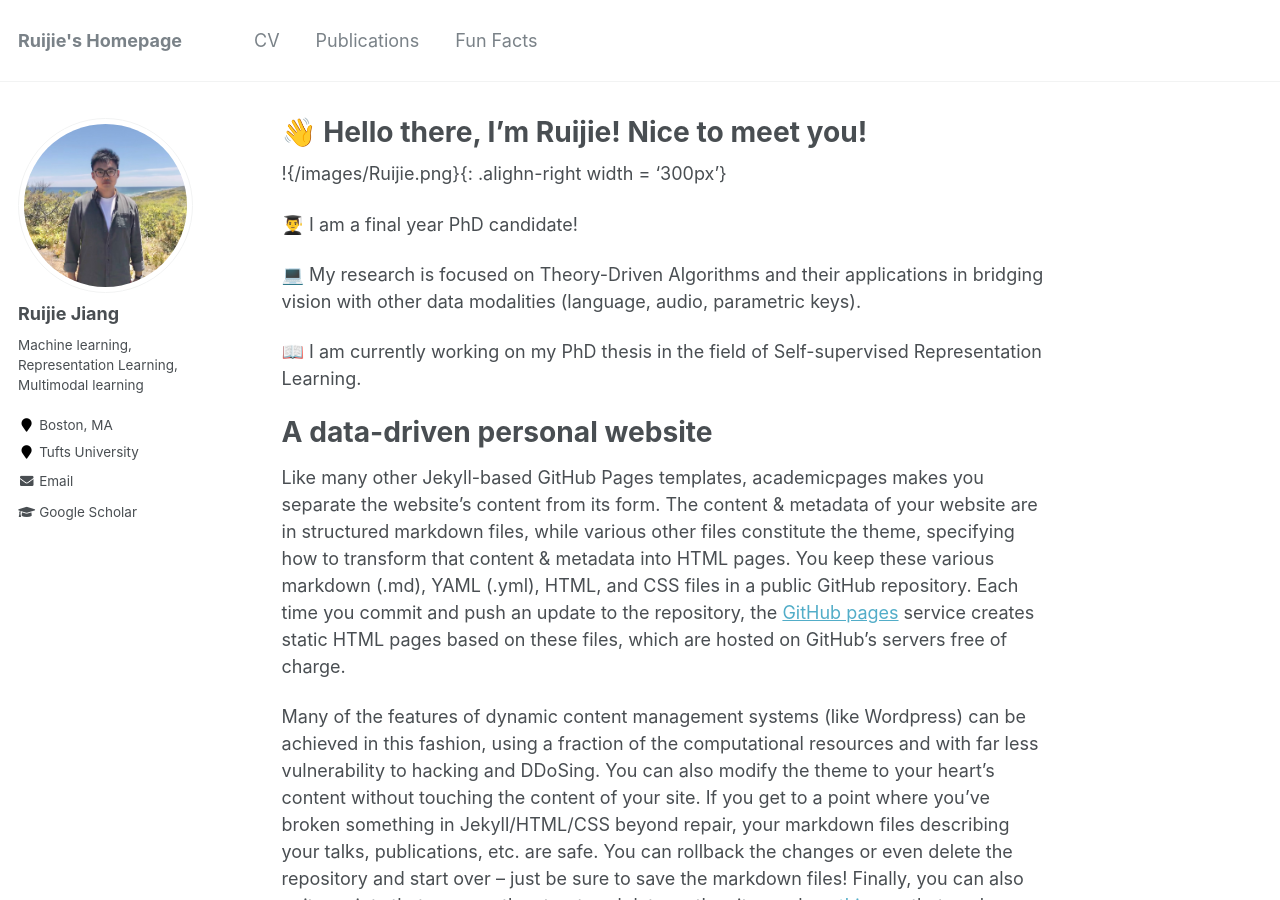
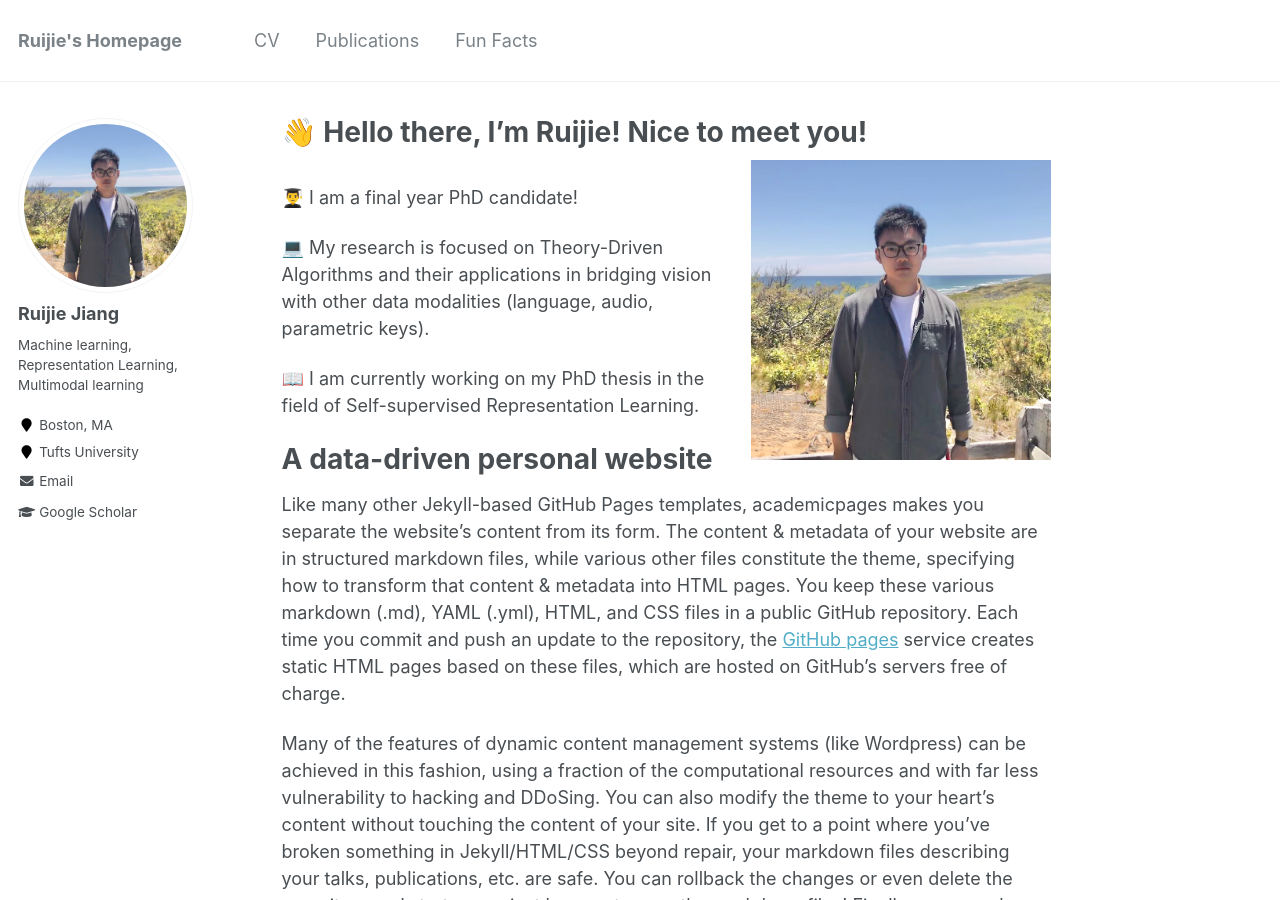
Before and after one commit to rjiang03/ruijie.github.io, a Jekyll site: the page built from _pages/about.md, in a window 1280 px wide and 900 px high. Built offline with Jekyll 4.4.1, drawn with Linux system fonts in a browser that asks for light colours.

Commit message:
Update about.md

```diff
--- a/_pages/about.md
+++ b/_pages/about.md
@@ -8,7 +8,7 @@ redirect_from:
   - /about.html
 ---
 
-!{/images/Ruijie.png}{: .alighn-right width = '300px'}
+![Ruijie](/images/Ruijie.png){: .align-right width='300px'}
 
 👨‍🎓 I am a final year PhD candidate!
 
```
